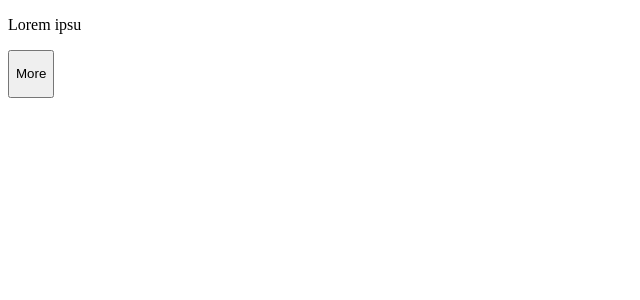
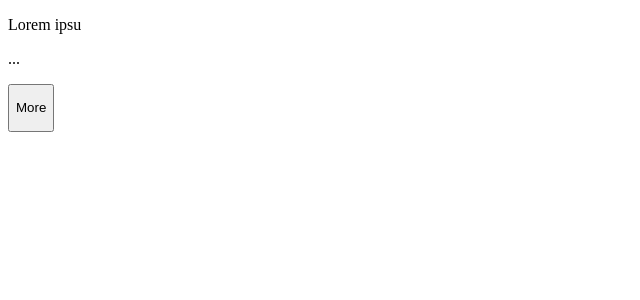
Before and after one commit to devdhark/React_App, a React (Vite) app in the folder react-app/: page / in a window 1280 px wide. Shown: the top 300 px of the page, without its empty margins (0-640 px from the left). Built offline with nearby package versions, Linux system fonts and the light colour scheme.

Commit message:
refactor

```diff
--- a/react-app/src/components/Expandable/Expandable.tsx
+++ b/react-app/src/components/Expandable/Expandable.tsx
@@ -2,11 +2,11 @@ import React, { useState } from "react";
 import styles from "./Expandable.module.css";
 
 interface Props {
+  children: string;
   MaxChars: number;
-  children: string;
 }
 
-const Expandable = ({ MaxChars, children }: Props) => {
+const Expandable = ({ children, MaxChars }: Props) => {
   const [more, setMore] = useState(false);
 
   const handleMoreClick = () => {
@@ -30,6 +30,7 @@ const Expandable = ({ MaxChars, children }: Props) => {
   return (
     <>
       {expandableText()}
+      <p>...</p>
       <button onClick={handleMoreClick}>{moreLessText()}</button>
     </>
   );
```
